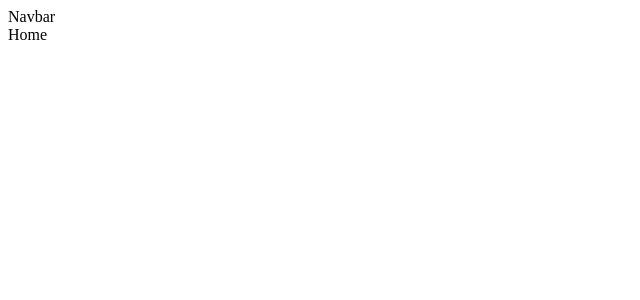
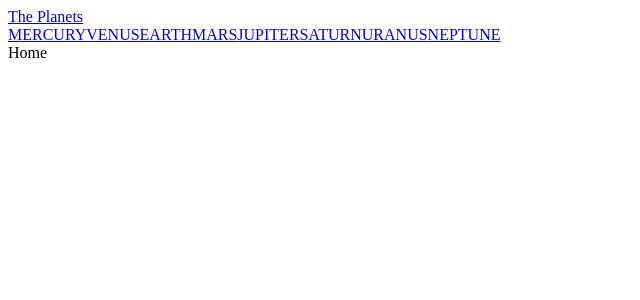
Before and after one commit to raulgaliciab/planets-fact-site, a React (Vite) app: page / in a window 1280 px wide. Shown: the top 300 px of the page, without its empty margins (0-640 px from the left). Built offline with nearby package versions, Linux system fonts and the light colour scheme.

Commit message:
Navbar basic structure

```diff
--- a/src/components/Navbar.jsx
+++ b/src/components/Navbar.jsx
@@ -1,5 +1,22 @@
+import { NavLink } from 'react-router';
+import data from '../data/data.json';
+
+const planets = data.map( planet => planet.name );
+
 export const Navbar = () => {
   return (
-    <div>Navbar</div>
+    <nav>
+      <NavLink to='/'>The Planets</NavLink>
+      <section>
+
+        {
+          planets.map( planet => (
+            <NavLink to={planet.toLowerCase()}>
+              {planet.toUpperCase()}
+            </NavLink>
+          ))
+        }
+      </section>
+    </nav>
   )
 }
```
